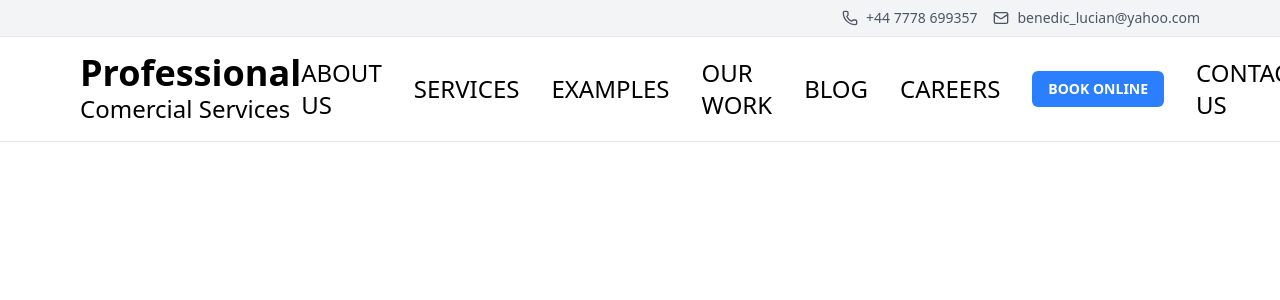
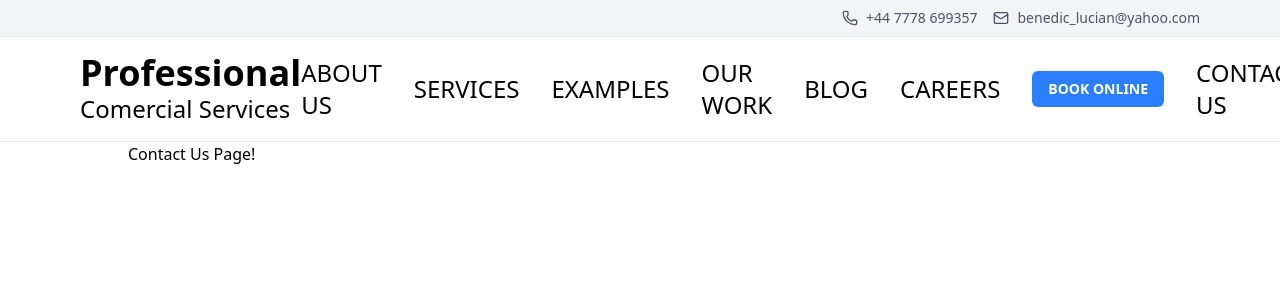
Before and after one commit to mihaisacalianu/luci-website, a Next.js app: page /landing/contact-us in a window 1280 px wide. Shown: the top 300 px of the page. Built offline with nearby package versions, Linux system fonts and the light colour scheme.

Commit message:
Uncomment header in Contact Us page for improved visibility

```diff
--- a/src/app/landing/contact-us/page.tsx
+++ b/src/app/landing/contact-us/page.tsx
@@ -1,8 +1,8 @@
 const ContactUs = () => {
   return (
     <main className="w-[80%] mx-auto h-screen">
-      {/* <h1>Contact Us Page!</h1> */}
-      <div className="flex justify-center items-center"></div>
+      <h1>Contact Us Page!</h1>
+      {/* <div className="flex justify-center items-center"></div> */}
     </main>
   );
 };
```
